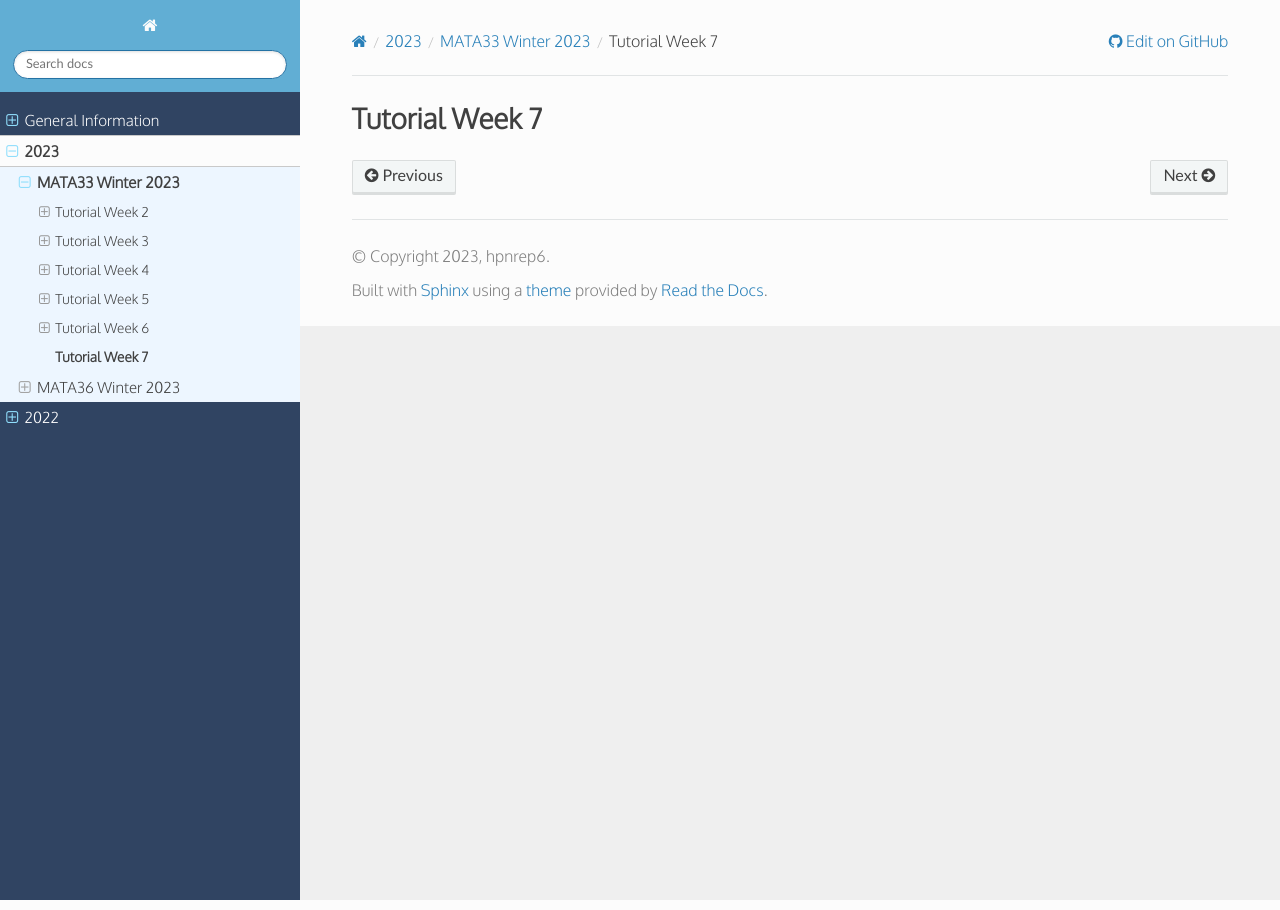
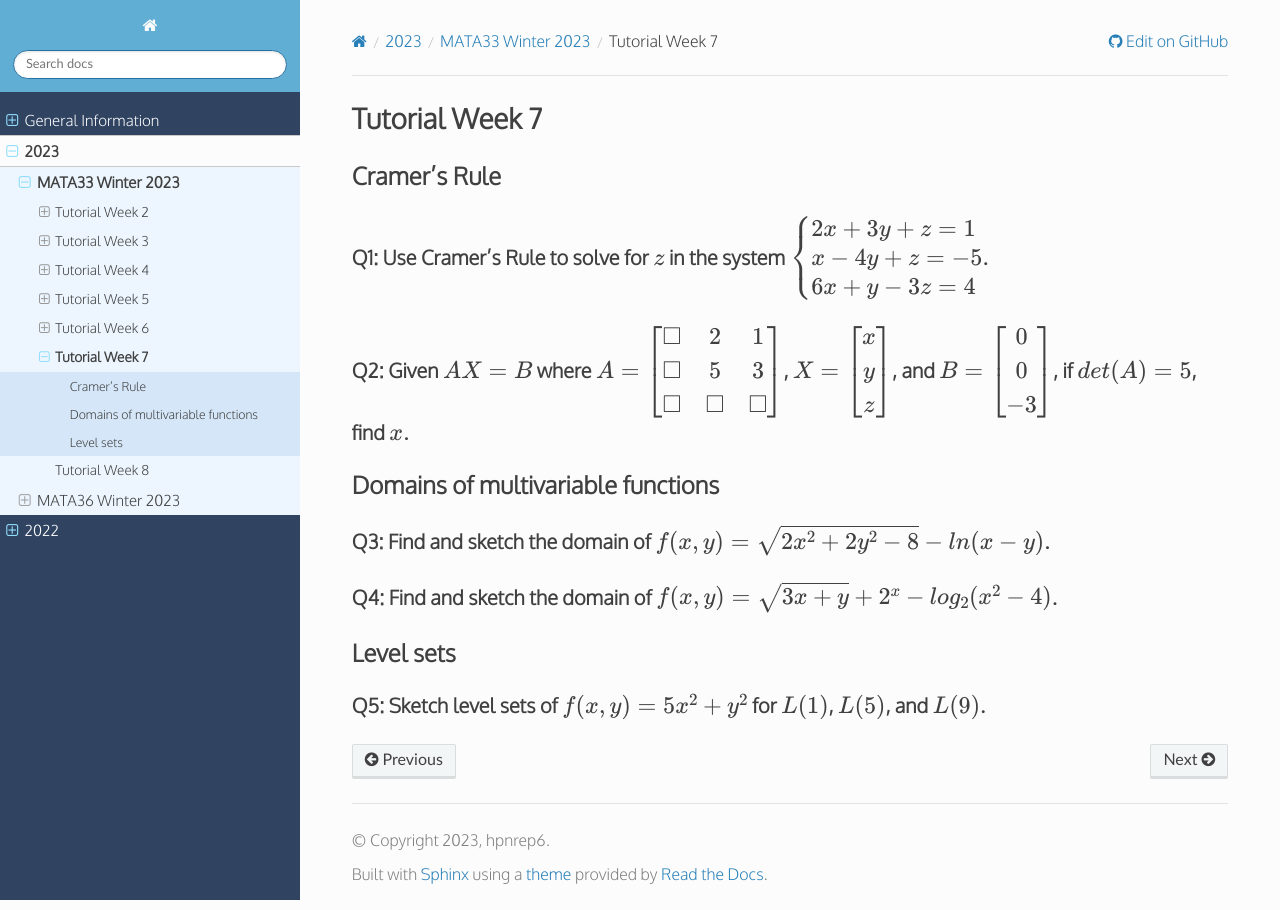
Before and after one commit to hpnrep6/t, a Sphinx documentation site: the page built from source/2023/mata33_winter/tutorial7.rst, in a window 1280 px wide. Built offline with Sphinx 7.4.7 and the Read the Docs theme 2.0.0, drawn with Linux system fonts in a browser that asks for light colours.

Commit message:
Tutorial 7

```diff
--- a/source/2023/mata33_winter/mata33.rst
+++ b/source/2023/mata33_winter/mata33.rst
@@ -16,3 +16,4 @@ MATA33 Winter 2023
    tutorial5
    tutorial6
    tutorial7
+   tutorial8
--- a/source/2023/mata33_winter/tutorial7.rst
+++ b/source/2023/mata33_winter/tutorial7.rst
@@ -13,3 +13,35 @@ Tutorial Week 7
       tex: {packages: {'[+]': ['ams']}}
       };
       </script>
+
+Cramer's Rule
+-------------
+
+Q1: Use Cramer's Rule to solve for :math:`z` in the system :math:`\begin{cases} 2x + 3y + z = 1 \\ x - 4y + z = -5 \\ 6x + y - 3z = 4 \end{cases}`.
+~~~~~~~~~~~~~~~~~~~~~~~~~~~~~~~~~~~~~~~~~~~~~~~~~~~~~~~~~~~~~~~~~~~~~~~~~~~~~~~~~~~~~~~~~~~~~~~~~~~~~~~~~~~~~~~~~~~~~~~~~~~~~~~~~~~~~~~~~~~~~~~~~~~
+
+Q2: Given :math:`AX = B` where :math:`A = \begin{bmatrix} \Box & 2 & 1 \\ \Box & 5 & 3 \\ \Box & \Box & \Box \end{bmatrix}`, :math:`X = \begin{bmatrix} x \\ y \\ z \end{bmatrix}`, and :math:`B = \begin{bmatrix} 0 \\ 0 \\ -3 \end{bmatrix}`, if :math:`det(A) = 5`, find :math:`x`.
+~~~~~~~~~~~~~~~~~~~~~~~~~~~~~~~~~~~~~~~~~~~~~~~~~~~~~~~~~~~~~~~~~~~~~~~~~~~~~~~~~~~~~~~~~~~~~~~~~~~~~~~~~~~~~~~~~~~~~~~~~~~~~~~~~~~~~~~~~~~~~~~~~~~~~~~~~~~~~~~~~~~~~~~~~~~~~~~~~~~~~~~~~~~~~~~~~~~~~~~~~~~~~~~~~~~~~~~~~~~~~~~~~~~~~~~~~~~~~~~~~~~~~~~~~~~~~~~~~~~~~~~~~~~~~~~~~~~~~~
+
+.. cramer's rule
+
+Domains of multivariable functions
+----------------------------------
+
+Q3: Find and sketch the domain of :math:`f(x, y) = \sqrt{2x^2 + 2y^2 - 8} - ln(x - y)`.
+~~~~~~~~~~~~~~~~~~~~~~~~~~~~~~~~~~~~~~~~~~~~~~~~~~~~~~~~~~~~~~~~~~~~~~~~~~~~~~~~~~~~~~~
+
+.. https://www.desmos.com/calculator/2habx39fhg
+
+Q4: Find and sketch the domain of :math:`f(x, y) = \sqrt{3x + y} + 2^x - log_2(x^2-4)`.
+~~~~~~~~~~~~~~~~~~~~~~~~~~~~~~~~~~~~~~~~~~~~~~~~~~~~~~~~~~~~~~~~~~~~~~~~~~~~~~~~~~~~~~~
+
+Level sets
+----------
+
+Q5: Sketch level sets of :math:`f(x, y) = 5x^2 + y^2` for :math:`L(1)`, :math:`L(5)`, and :math:`L(9)`.
+~~~~~~~~~~~~~~~~~~~~~~~~~~~~~~~~~~~~~~~~~~~~~~~~~~~~~~~~~~~~~~~~~~~~~~~~~~~~~~~~~~~~~~~~~~~~~~~~~~~~~~~
+
+.. multivariable function domains
+
+.. level curves
--- a/source/2023/mata36_winter/mata36.rst
+++ b/source/2023/mata36_winter/mata36.rst
@@ -18,3 +18,4 @@ Unofficial discord server: https://discord.gg/zjCeB6ZgZ7
    tutorial5
    tutorial6
    tutorial7
+   tutorial8
```
Also changed, not shown: source/2023/mata33_winter/tutorial8.rst (added, +15 -0 lines), source/2023/mata36_winter/tutorial6.rst (+0 -16 lines), source/2023/mata36_winter/tutorial7.rst (+18 -0 lines), source/2023/mata36_winter/tutorial8.rst (added, +15 -0 lines).
